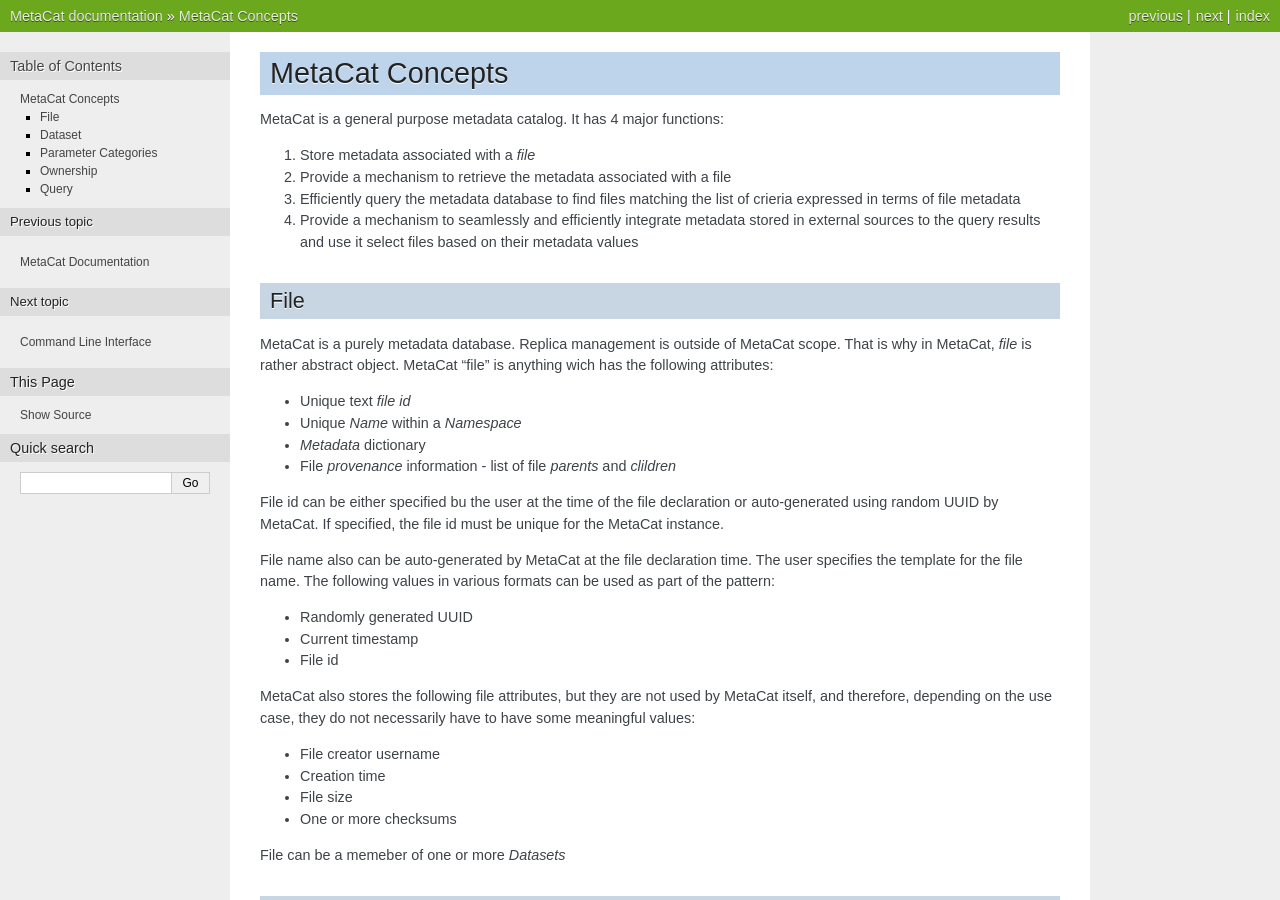
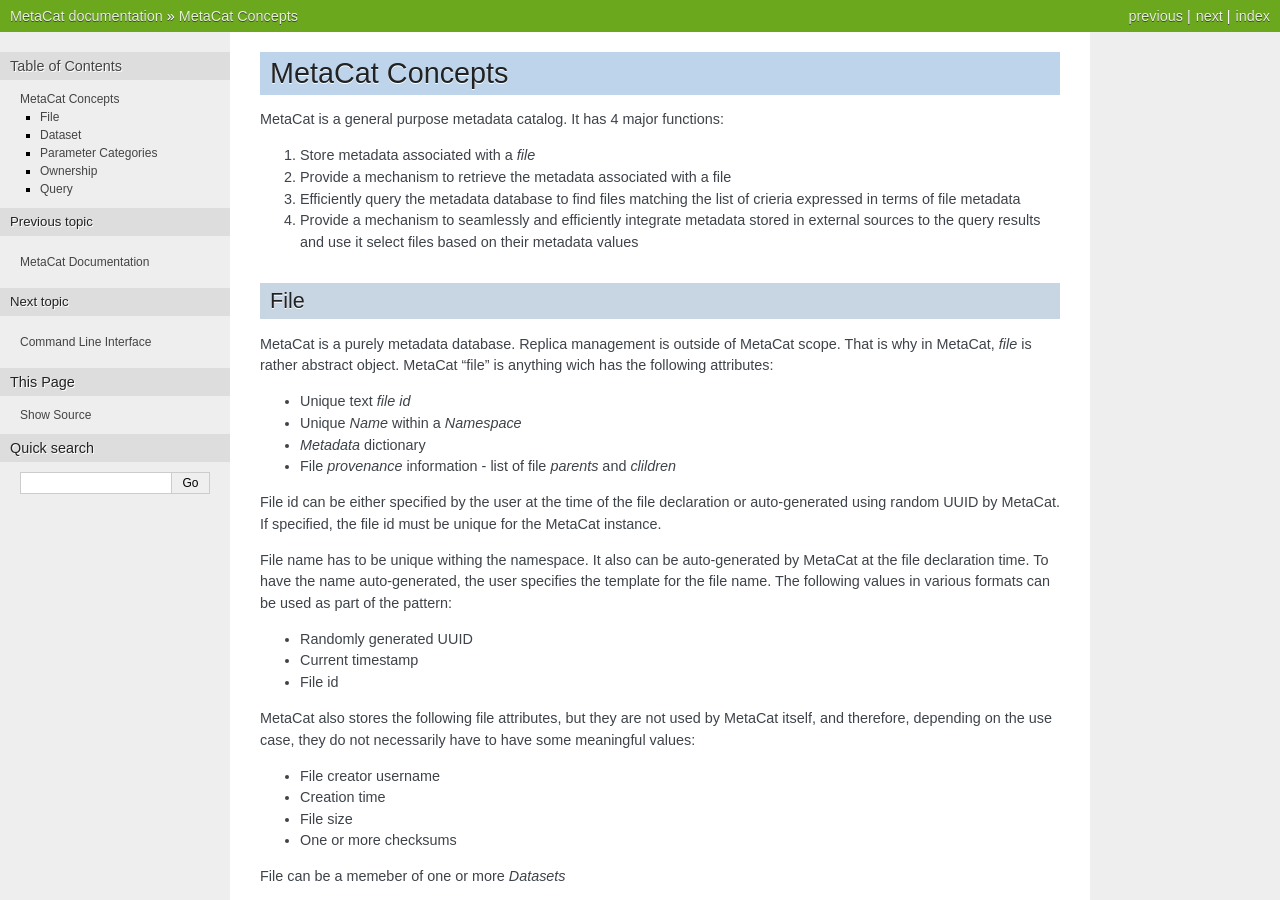
Before and after one commit to ivmfnal/metacat, a Sphinx documentation site: the page built from docs/concepts.rst, in a window 1280 px wide and 900 px high. Built offline with Sphinx 7.4.7, drawn with Linux system fonts in a browser that asks for light colours.

Commit message:
More sections in the Concepts

```diff
--- a/docs/concepts.rst
+++ b/docs/concepts.rst
@@ -22,10 +22,11 @@
 * *Metadata* dictionary
 * File *provenance* information - list of file *parents* and *clildren*
 
-File id can be either specified bu the user at the time of the file declaration or auto-generated using random UUID by MetaCat.
+File id can be either specified by the user at the time of the file declaration or auto-generated using random UUID by MetaCat.
 If specified, the file id must be unique for the MetaCat instance.
 
-File name also can be auto-generated by MetaCat at the file declaration time. The user specifies the template for the file name.
+File name has to be unique withing the namespace. It also can be auto-generated by MetaCat at the file declaration time.
+To have the name auto-generated, the user specifies the template for the file name.
 The following values in various formats can be used as part of the pattern:
 
 * Randomly generated UUID
```
